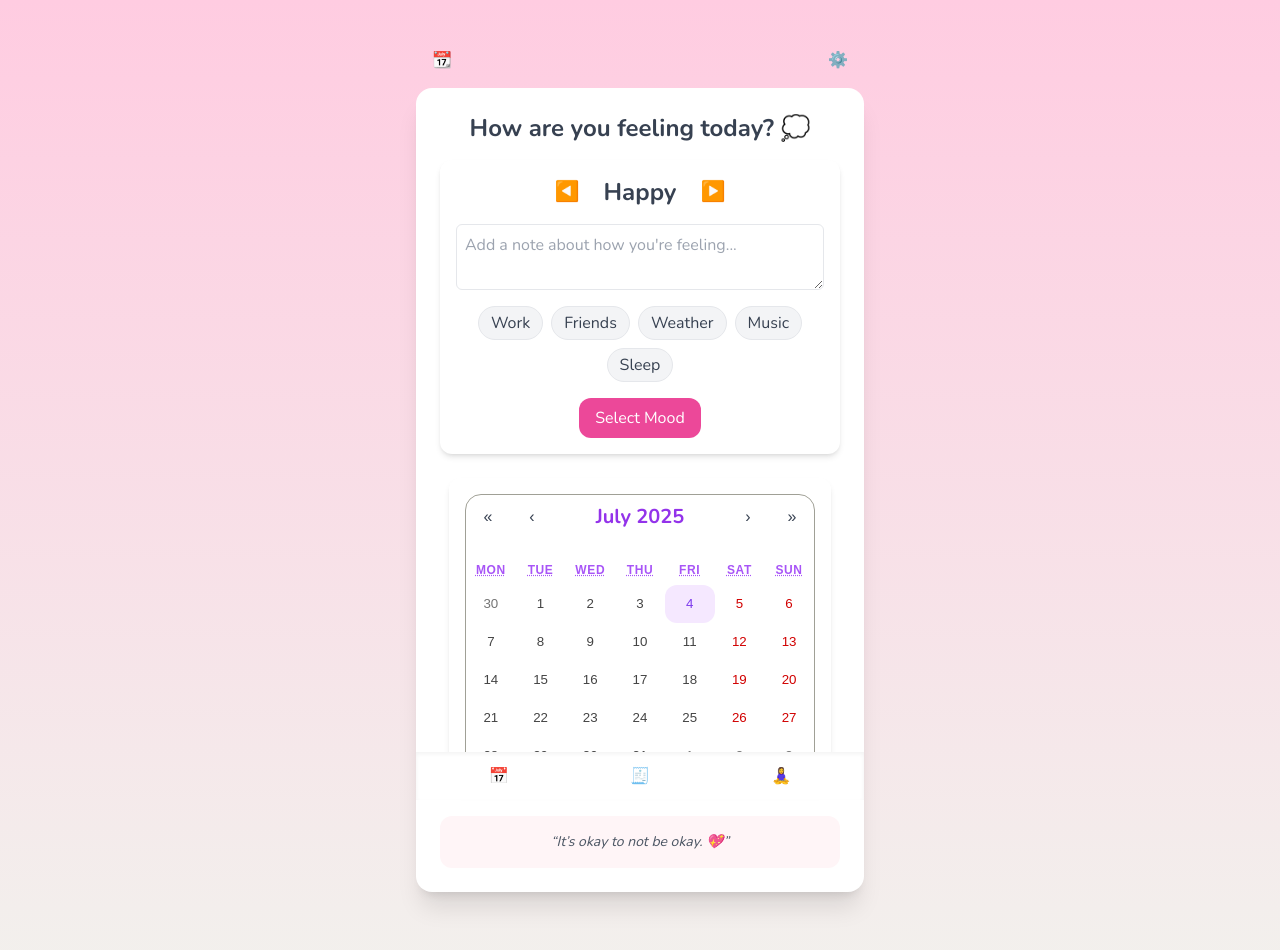
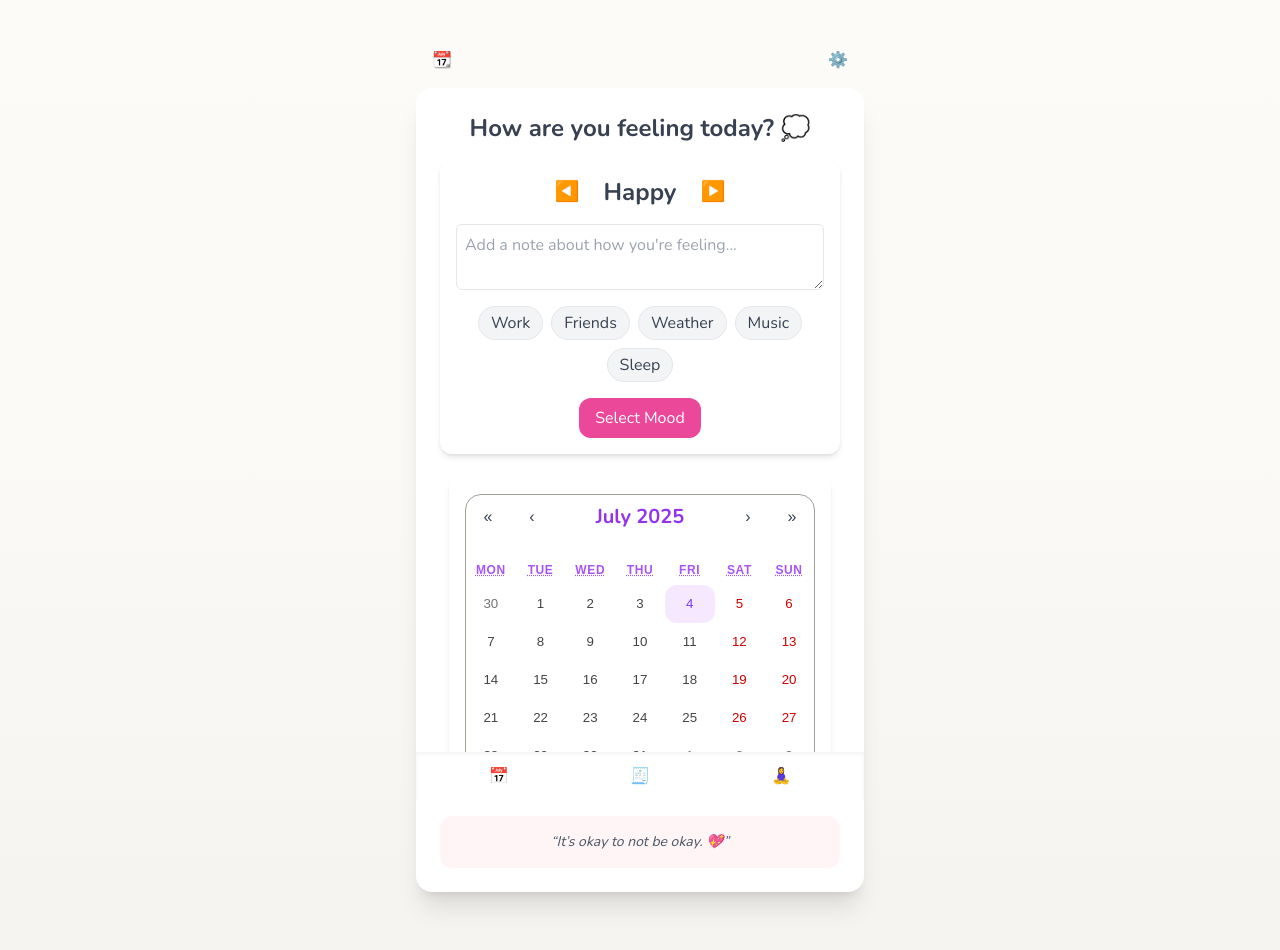
Before and after one commit to anwexhaa/mindmapme, a React (Vite) app: page / in a window 1280 px wide. Shown: the top 950 px of the page. Built offline with nearby package versions, Linux system fonts and the light colour scheme.

Commit message:
color change

```diff
--- a/src/App.jsx
+++ b/src/App.jsx
@@ -33,7 +33,7 @@ function App() {
   };
 
   return (
-    <div className="min-h-screen w-full bg-gradient-to-b from-[#FFCCE1] to-[#F2F1ED] flex flex-col items-center pt-12 px-4 pb-24">
+    <div className="bg-gradient-to-b from-[#FDFBF8] via-[#FAF9F6] to-[#F5F3EF] flex flex-col items-center pt-12 px-4 pb-24">
 
       {/* 🔝 Top Nav */}
       <div className="w-full max-w-md flex justify-between px-4 mb-4">
```
